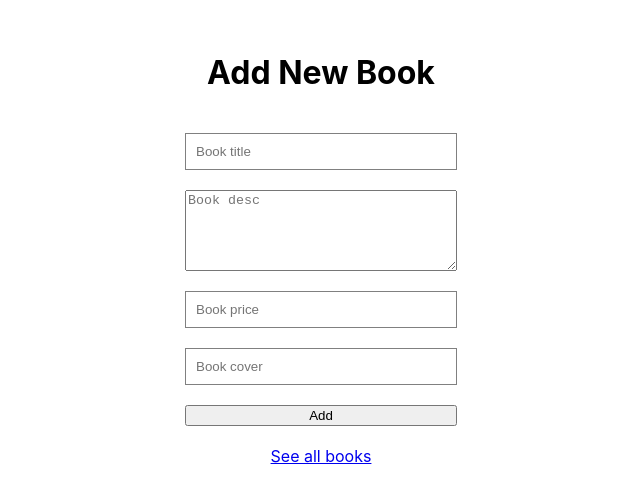
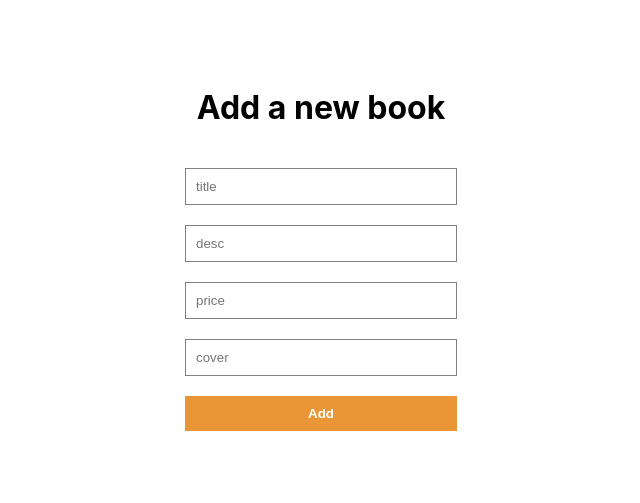
Before and after one commit to francescocorsello/book-app, a React (Create React App) app in the folder frontend/: page /add in a window 1280 px wide. Shown: the part 151-654 px from the top of the page, without its empty margins (319-959 px from the left). Built offline with nearby package versions, Linux system fonts and the light colour scheme.

Commit message:
deploy upd3

```diff
--- a/frontend/src/pages/Add.jsx
+++ b/frontend/src/pages/Add.jsx
@@ -21,47 +21,24 @@ const Add = () => {
   const handleClick = async (e) => {
     e.preventDefault();
     try {
-      await axios.post(process.env.REACT_APP_DB_ENDPOINT, book);
+      await axios.post("http://localhost:8800/books", book);
       navigate("/");
     } catch (err) {
       console.log(err);
       setError(true)
     }
   };
+  return (
+    <div className='form'>
+        <h1> Add a new book</h1>
+        <input type="text" placeholder='title' onChange={handleChange} name='title'/>
+        <input type="text" placeholder='desc ' onChange={handleChange} name='desc'/>
+        <input type="number" placeholder='price' onChange={handleChange} name='price'/>
+        <input type="text" placeholder='cover' onChange={handleChange} name='cover'/>
 
-  return (
-    <div className="form">
-      <h1>Add New Book</h1>
-      <input
-        type="text"
-        placeholder="Book title"
-        name="title"
-        onChange={handleChange}
-      />
-      <textarea
-        rows={5}
-        type="text"
-        placeholder="Book desc"
-        name="desc"
-        onChange={handleChange}
-      />
-      <input
-        type="number"
-        placeholder="Book price"
-        name="price"
-        onChange={handleChange}
-      />
-      <input
-        type="text"
-        placeholder="Book cover"
-        name="cover"
-        onChange={handleChange}
-      />
-      <button onClick={handleClick}>Add</button>
-      {error && "Something went wrong!"}
-      <Link to="/">See all books</Link>
+        <button className='formButton' onClick={handleClick}>Add</button>
     </div>
-  );
-};
+  )
+}
 
-export default Add;
+export default Add
```
